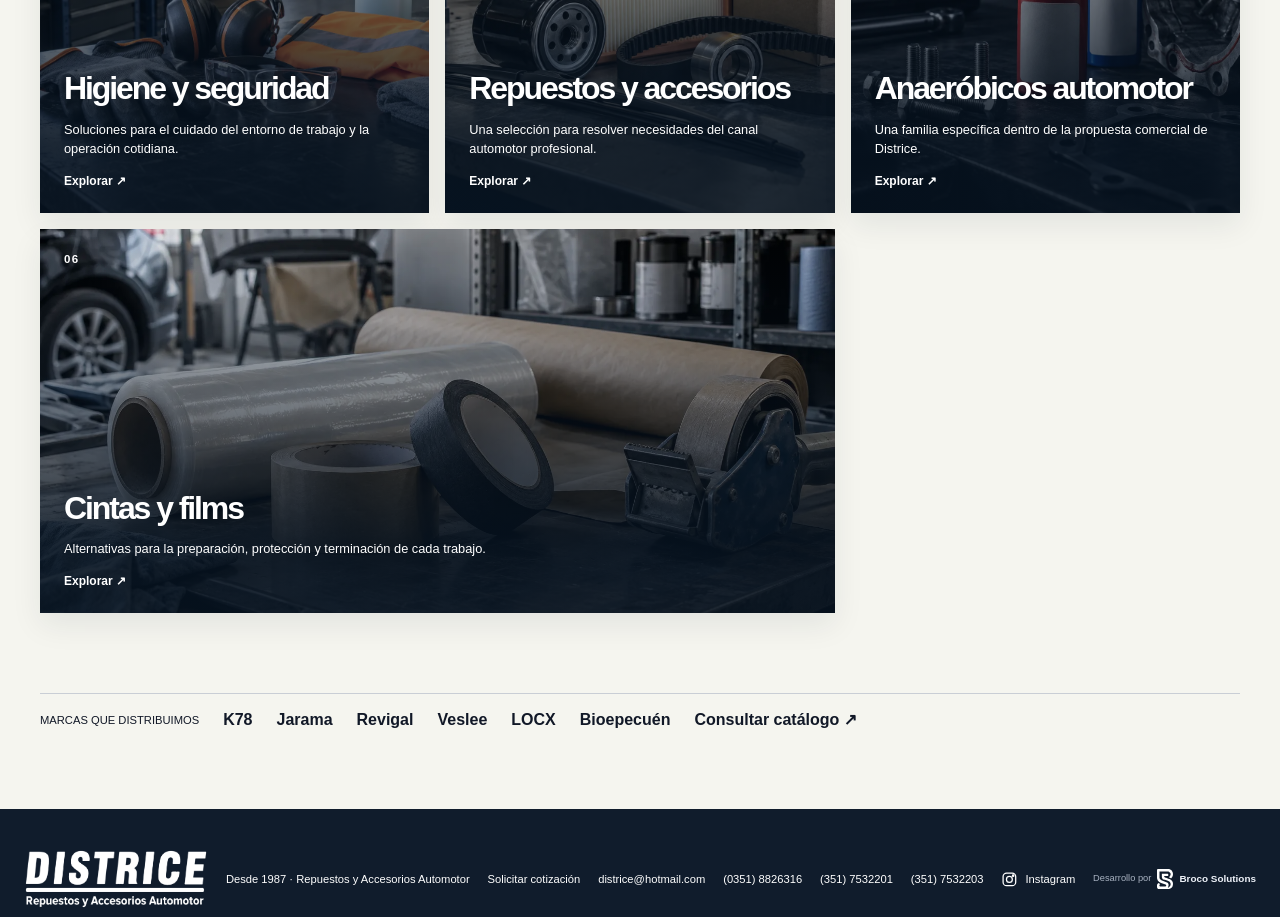
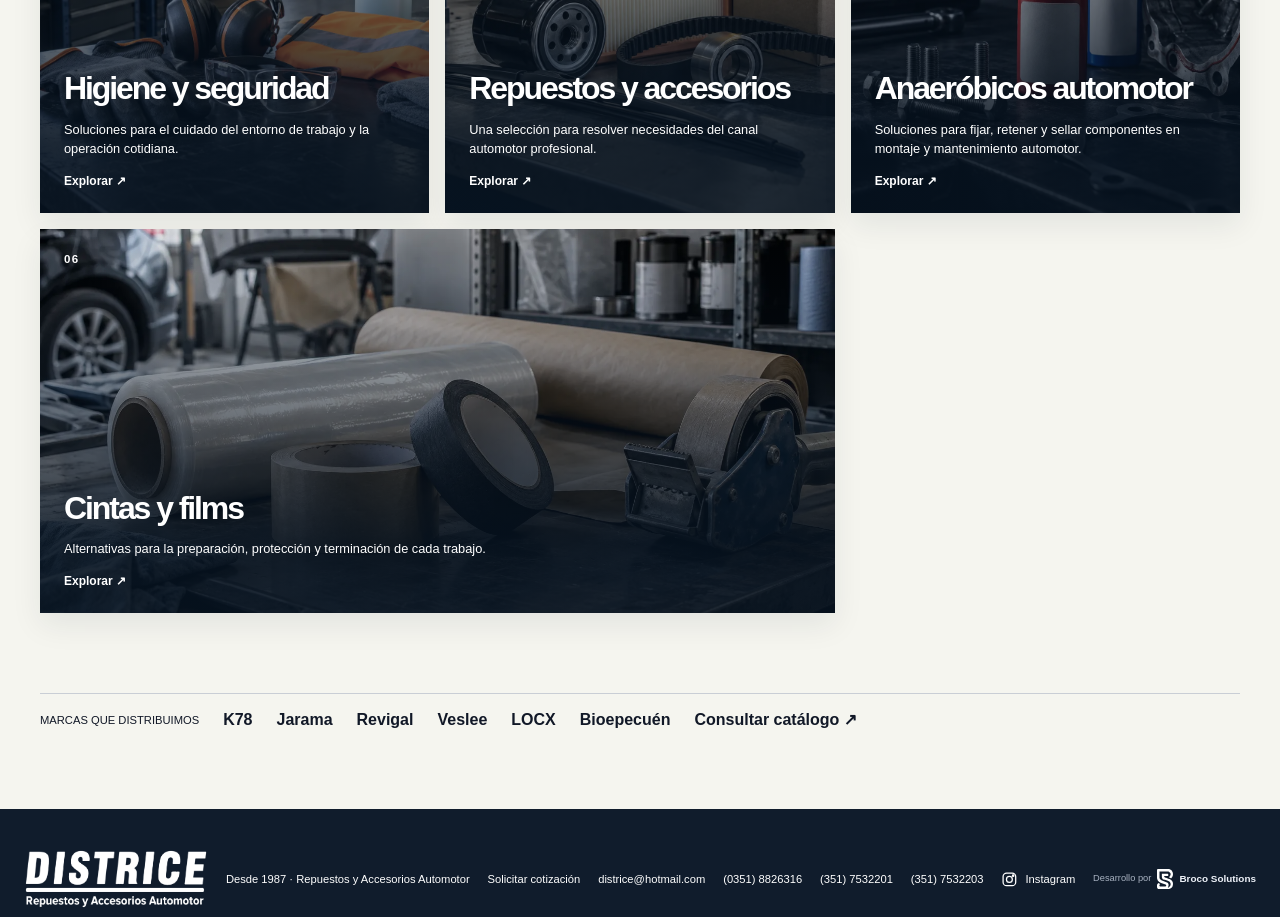
Before and after one commit to Broco-Solutions/districe-web, a Next.js app: page /productos in a window 1280 px wide. Shown: the part 1160-2077 px from the top of the page. Built offline with nearby package versions, Linux system fonts and the light colour scheme.

Commit message:
feat: add Loctite anaerobics catalog

```diff
--- a/scripts/validate-content.mjs
+++ b/scripts/validate-content.mjs
@@ -17,8 +17,10 @@ if (publishedBrandSlugs.length !== 6 || publishedBrandSlugs.some((slug, index) =
 if (publishedFamilySlugs.length !== 6 || publishedFamilySlugs.some((slug, index) => slug !== expectedFamilySlugs[index])) errors.push(`Las familias públicas deben ser exactamente: ${expectedFamilySlugs.join(", ")}.`);
 if (brandBlock.includes('slug: "anken"') || brandBlock.includes('name: "anken"')) errors.push("ANKEN no debe publicarse como marca del directorio.");
 if (brandBlock.includes('slug: "ran"') || brandBlock.includes('name: "ran"')) errors.push("RAN no debe publicarse como marca del directorio.");
+if (brandBlock.includes('slug: "loctite"') || brandBlock.includes('name: "loctite"')) errors.push("Loctite no debe publicarse como marca del directorio.");
 if (existsSync(new URL("../src/app/marcas/anken", import.meta.url))) errors.push("No debe existir la ruta /marcas/anken.");
 if (existsSync(new URL("../src/app/marcas/ran", import.meta.url))) errors.push("No debe existir la ruta /marcas/ran.");
+if (existsSync(new URL("../src/app/marcas/loctite", import.meta.url))) errors.push("No debe existir la ruta /marcas/loctite.");
 
 if (!catalog.includes("familyslug") || !catalog.includes("brandslug") || !catalog.includes("id: `${familyslug}/${brand.slug}/${slug}`")) errors.push("El modelo de líneas no conserva identidad contextual.");
 if (!catalog.includes("detail: `${brands.find")) errors.push("La búsqueda no incluye contexto de marca para líneas.");
@@ -29,6 +31,8 @@ if (!catalog.includes('slug: "revigal"') || !catalog.includes("catalogos/catalog
 if (!catalog.includes('slug: "locx"') || !catalog.includes('name: "locx"')) errors.push("LOCX no está integrada como marca confirmada.");
 if (!catalog.includes("catalogos/catalogo-locx.pdf")) errors.push("LOCX no está integrada con su catálogo oficial.");
 if (!catalog.includes("catalogos/catalogo-anken-higiene-seguridad.pdf") || !catalog.includes('source: "anken"')) errors.push("El catálogo ANKEN no está integrado como documento de Higiene y seguridad.");
+if (!catalog.includes("catalogos/catalogo-loctite-anaerobicos.pdf") || !catalog.includes('source: "loctite"')) errors.push("El catálogo Loctite no está integrado como documento de Anaeróbicos automotor.");
+if (!catalog.includes('searchterms: ["fijadores de roscas", "selladores anaeróbicos"]')) errors.push("La búsqueda de Loctite no incluye los términos técnicos requeridos.");
 if (featuredProductIds.length !== 6 || featuredProductIds.some((id, index) => id !== expectedFeaturedProductIds[index])) errors.push(`Los productos destacados deben ser exactamente: ${expectedFeaturedProductIds.join(", ")}.`);
 if ([...featuredBlock.matchAll(/familyslug: "([^"]+)"/g)].some((match) => match[1] !== "estetica-vehicular")) errors.push("Todos los productos destacados solicitados deben pertenecer a Estética vehicular.");
 const kitBlock = featuredBlock.match(/id: "kit-proteccion-automotor-5-en-1"[\s\S]*?\n  },/)?.[0] ?? "";
@@ -37,6 +41,8 @@ if (!catalog.includes('type: "producto" as const') || !catalog.includes('target:
 for (const asset of ["arranca-motores.webp", "desengrasante-aerosol.webp", "niebla-lubricante.webp", "grasa-litio-aerosol.webp", "ya-tapo.webp", "ran-logo.webp"]) {
   if (!existsSync(new URL(`../public/images/products/ran/${asset}`, import.meta.url))) errors.push(`Falta el asset RAN: ${asset}.`);
 }
+if (!existsSync(new URL("../public/catalogos/catalogo-loctite-anaerobicos.pdf", import.meta.url))) errors.push("Falta el PDF público de Loctite.");
+if (!existsSync(new URL("../public/images/catalogos/loctite-catalogo-portada.webp", import.meta.url))) errors.push("Falta la portada local del catálogo Loctite.");
 if (catalog.includes('slug: "lock"') || catalog.includes('name: "lock"')) errors.push("La identidad provisoria Lock sigue publicada; debe ser LOCX.");
 
 if (errors.length) { console.error(errors.join("\n")); process.exit(1); }
--- a/src/app/productos/[slug]/page.tsx
+++ b/src/app/productos/[slug]/page.tsx
@@ -48,7 +48,7 @@ export default async function FamilyPage({ params }: { params: Promise<{ slug: s
       <div>
         <p className="eyebrow"><span /> {catalog ? "Documentación comercial" : familyBrands.length ? "Marcas y líneas" : "Consulta comercial"}</p>
         <h2>{catalog?.heading ?? (familyBrands.length ? "Una familia, distintas especialidades." : "Encontrá la línea adecuada para tu operación.")}</h2>
-        {catalog ? <section className="family-document" id="documentacion" aria-label={`Documentación comercial de ${family.name}`}>
+        {catalog ? <section className={`family-document family-document-${family.slug}`} id="documentacion" aria-label={`Documentación comercial de ${family.name}`}>
           <div className="family-document-copy">
             <p className="catalog-copy">{catalog.summary}</p>
             {catalog.topics && <ul className="family-document-topics">{catalog.topics.map((topic) => <li key={topic}>{topic}</li>)}</ul>}
--- a/src/app/v7.css
+++ b/src/app/v7.css
@@ -116,6 +116,7 @@
 .family-document-topics li:nth-child(even){padding-left:.75rem;border-left:1px solid var(--v7-line)}
 .family-document-source{margin:.2rem 0 0;color:#66736e;font-size:.7rem;line-height:1.5}
 .family-document-image{width:100%;height:100%;min-height:22rem;object-fit:cover;background:#fff}
+.family-document-anaerobicos-automotor .family-document-image{object-fit:contain;background:#d7e1e4}
 .family-products{padding-top:1rem;padding-bottom:7rem;scroll-margin-top:6rem}
 .family-products-heading{display:grid;grid-template-columns:1.5fr .5fr;gap:4rem;align-items:end;padding:3.5rem 0 2.5rem;border-top:1px solid var(--v7-line)}
 .family-products-heading h2{max-width:17ch;margin-bottom:1.2rem;color:var(--v7-blue);font-size:clamp(2.8rem,4.6vw,5rem);line-height:.96}
--- a/src/data/catalog.ts
+++ b/src/data/catalog.ts
@@ -1,5 +1,5 @@
 export type CatalogItem = { id: string; name: string; kind: "familia de producto" | "aroma" };
-export type CatalogDocument = { url: string; title: string; heading: string; summary?: string; source?: string; topics?: string[]; image?: { src: string; width: number; height: number; alt: string } };
+export type CatalogDocument = { url: string; title: string; heading: string; summary?: string; source?: string; topics?: string[]; searchTerms?: string[]; image?: { src: string; width: number; height: number; alt: string } };
 export type ProductFamily = { slug: string; name: string; index: string; description: string; lines: string[]; tone: "blue" | "lime" | "orange" | "silver" | "red" | "ink"; catalog?: CatalogDocument };
 export type Brand = { slug: string; name: string; description: string; familySlugs: string[]; lines: string[]; catalog?: CatalogDocument; catalogItems?: CatalogItem[] };
 export type ProductSource = { label: string };
@@ -23,7 +23,7 @@ export const productFamilies: ProductFamily[] = [
   { slug: "aditivos-lubricantes-fluidos", name: "Aditivos, lubricantes y fluidos", index: "02", description: "Una familia para acompañar el mantenimiento y la operación del vehículo.", lines: ["Aditivos"], tone: "lime" },
   { slug: "higiene-seguridad", name: "Higiene y seguridad", index: "03", description: "Soluciones para el cuidado del entorno de trabajo y la operación cotidiana.", lines: [], tone: "orange", catalog: { url: "/catalogos/catalogo-anken-higiene-seguridad.pdf", title: "catálogo de absorbentes industriales", heading: "Absorbentes industriales y control de derrames.", summary: "Soluciones para contener, absorber y limpiar derrames de aceites, combustibles, químicos e hidrocarburos en talleres, industrias y espacios de mantenimiento.", source: "Anken", topics: ["Absorbentes minerales", "Paños y almohadillas", "Barreras y contención", "Kits para derrames"], image: { src: "/images/catalogos/anken-control-derrames.webp", width: 1400, height: 1460, alt: "Kit Anken para control de derrames con absorbente mineral, barreras, paños y elementos de seguridad" } } },
   { slug: "repuestos-accesorios", name: "Repuestos y accesorios", index: "04", description: "Una selección para resolver necesidades del canal automotor profesional.", lines: [], tone: "silver" },
-  { slug: "anaerobicos-automotor", name: "Anaeróbicos automotor", index: "05", description: "Una familia específica dentro de la propuesta comercial de Districe.", lines: [], tone: "red" },
+  { slug: "anaerobicos-automotor", name: "Anaeróbicos automotor", index: "05", description: "Soluciones para fijar, retener y sellar componentes en montaje y mantenimiento automotor.", lines: [], tone: "red", catalog: { url: "/catalogos/catalogo-loctite-anaerobicos.pdf", title: "catálogo de anaeróbicos", heading: "Soluciones anaeróbicas para aplicaciones automotrices.", summary: "El catálogo técnico de Loctite reúne soluciones para asegurar, retener y sellar componentes metálicos en tareas de montaje, mantenimiento y reparación.", source: "Loctite", topics: ["Fijación de roscas", "Fijación de piezas cilíndricas", "Sellado de roscas", "Formación de juntas mecanizadas"], searchTerms: ["Fijadores de roscas", "Selladores anaeróbicos"], image: { src: "/images/catalogos/loctite-catalogo-portada.webp", width: 1310, height: 1853, alt: "Portada del catálogo general Loctite con un profesional realizando tareas de mantenimiento" } } },
   { slug: "cintas-films", name: "Cintas y films", index: "06", description: "Alternativas para la preparación, protección y terminación de cada trabajo.", lines: [], tone: "ink" },
 ];
 
@@ -117,6 +117,8 @@ export const searchEntries: SearchEntry[] = [
   ...catalogLines.map((line) => ({ id: `line-${line.id}`, label: line.name, type: "Línea" as const, detail: `${brands.find((brand) => brand.slug === line.brandSlug)?.name} · ${productFamilies.find((family) => family.slug === line.familySlug)?.name ?? "Catálogo"}`, target: `/marcas/${line.brandSlug}` })),
   ...brands.flatMap((brand) => brand.catalog ? [{ id: `catalog-${brand.slug}`, label: brand.catalog.title, type: "Catálogo" as const, detail: `${brand.name} · PDF oficial`, target: `/marcas/${brand.slug}` }] : []),
   ...productFamilies.flatMap((family) => family.catalog ? [{ id: `catalog-family-${family.slug}`, label: family.catalog.title, type: "Catálogo" as const, detail: `${family.catalog.source} · ${family.name}`, target: `/productos/${family.slug}#documentacion` }] : []),
+  ...productFamilies.flatMap((family) => (family.catalog?.topics ?? []).map((topic) => ({ id: `catalog-topic-${family.slug}-${toSlug(topic)}`, label: topic, type: "Catálogo" as const, detail: `${family.catalog?.source} · ${family.name}`, target: `/productos/${family.slug}#documentacion` }))),
+  ...productFamilies.flatMap((family) => (family.catalog?.searchTerms ?? []).map((term) => ({ id: `catalog-search-${family.slug}-${toSlug(term)}`, label: term, type: "Catálogo" as const, detail: `${family.catalog?.source} · ${family.name}`, target: `/productos/${family.slug}#documentacion` }))),
   ...catalogItems.map((item) => ({ id: `catalog-${item.id}`, label: item.name, type: "Catálogo" as const, detail: `${brands.find((brand) => brand.slug === item.brandSlug)?.name} · ${item.kind}`, target: `/marcas/${item.brandSlug}` })),
   ...featuredProducts.map((product) => ({ id: `product-${product.id}`, label: product.name, type: "Producto" as const, detail: `${product.manufacturer ? `${product.manufacturer} · ` : ""}Estética vehicular`, target: `/productos/${product.familySlug}#${product.id}` })),
 ];
```
Also changed, not shown: public/images/catalogos/loctite-catalogo-portada.webp (added), 5 other files (tests, documents, lock files or other folders).
